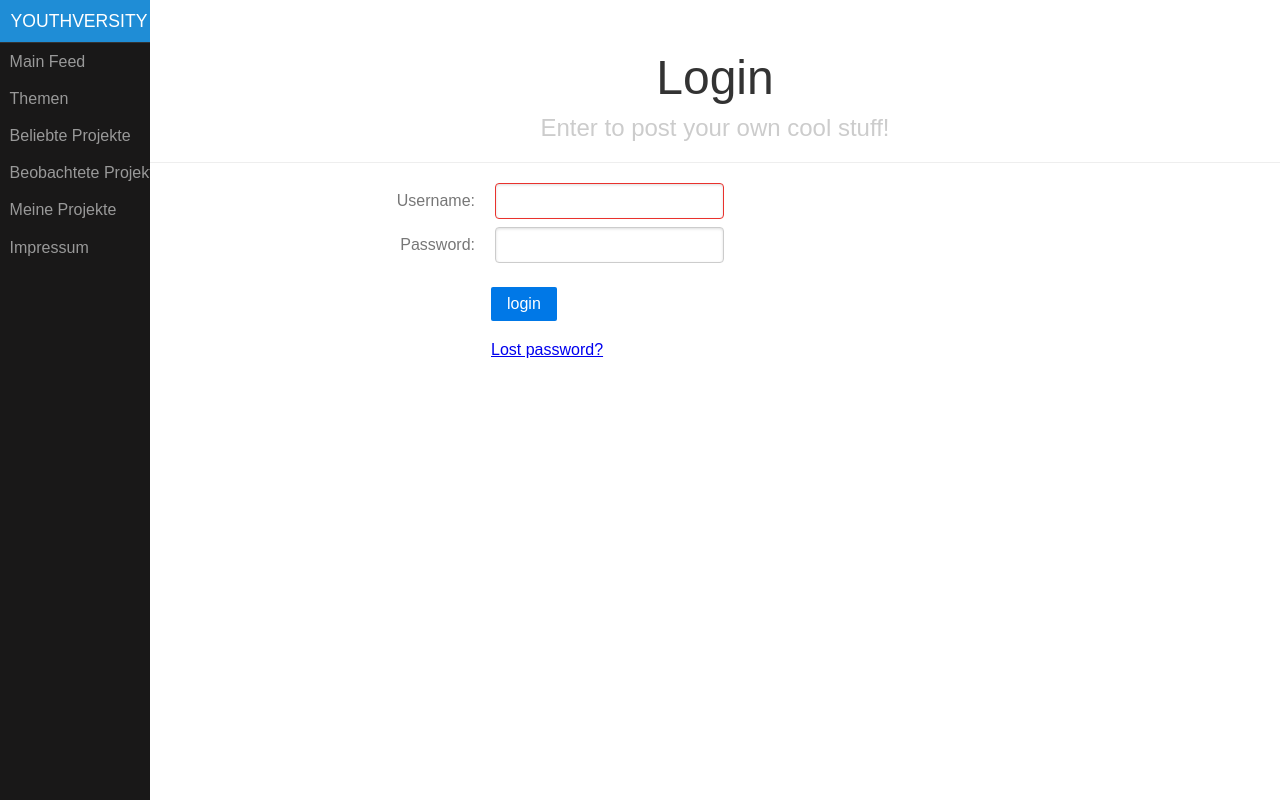
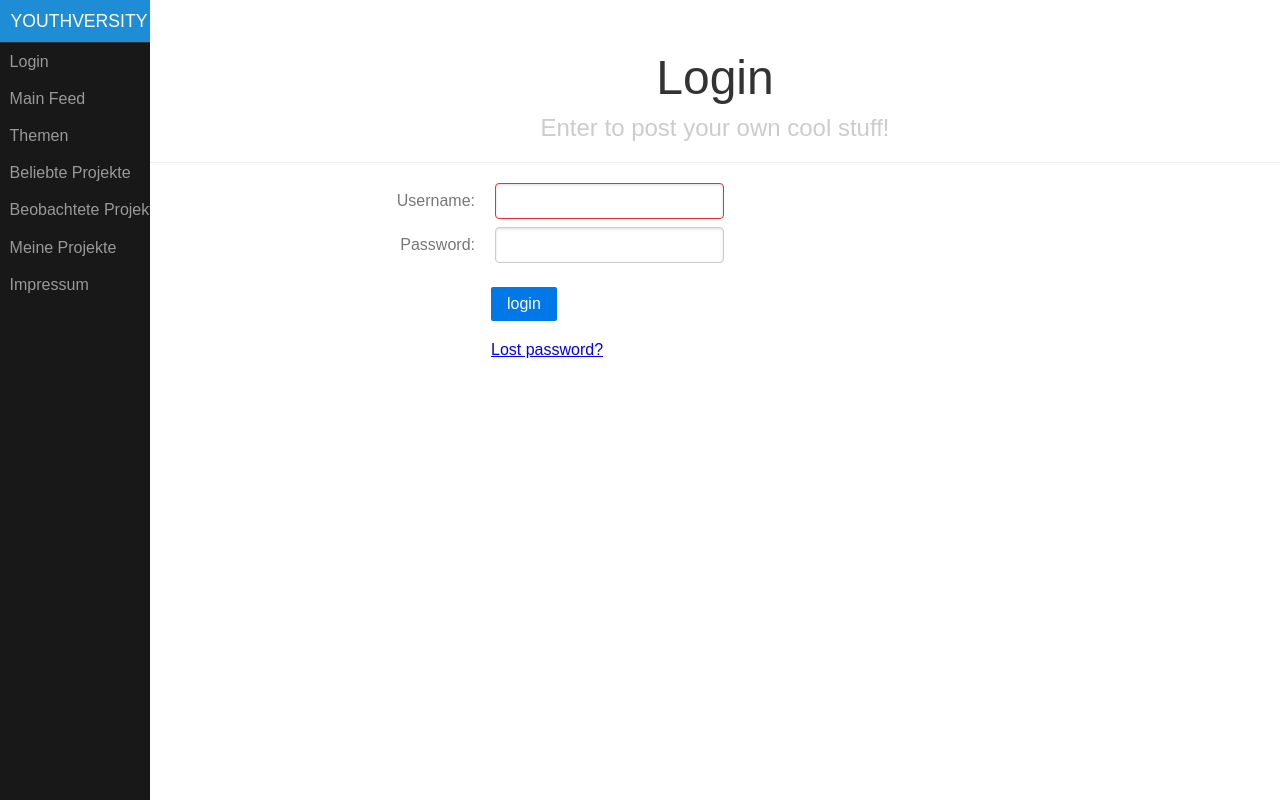
Before and after one commit to 61a58e50be/youthversity, a Django app: page /accounts/login/ in a window 1280 px wide. Run offline with Django 3.2, Linux system fonts and the light colour scheme.

Commit message:
login and feed now linked in the menu

```diff
--- a/youthversity/backend/templates/base.html
+++ b/youthversity/backend/templates/base.html
@@ -23,7 +23,8 @@
         <a class="pure-menu-heading" href="#">Youthversity</a>
 
         <ul class="pure-menu-list">
-            <li class="pure-menu-item"><a href="#" class="pure-menu-link">Main Feed</a></li>
+            <li class="pure-menu-item"><a href="{% url 'login' %}" class="pure-menu-link">Login</a></li>
+            <li class="pure-menu-item"><a href="{% url 'feed' %}" class="pure-menu-link">Main Feed</a></li>
             <li class="pure-menu-item"><a href="#" class="pure-menu-link">Themen</a></li>
             <li class="pure-menu-item"><a href="#" class="pure-menu-link">Beliebte Projekte</a></li>
             <li class="pure-menu-item"><a href="#" class="pure-menu-link">Beobachtete Projekte</a></li>
```
